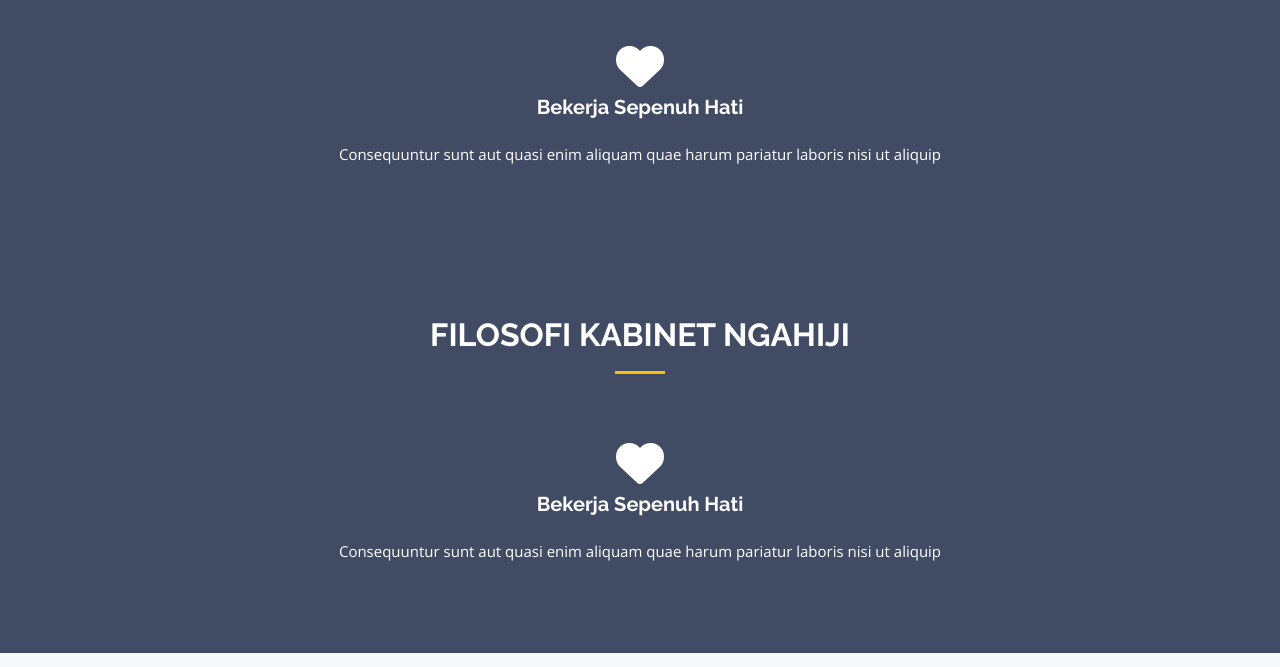
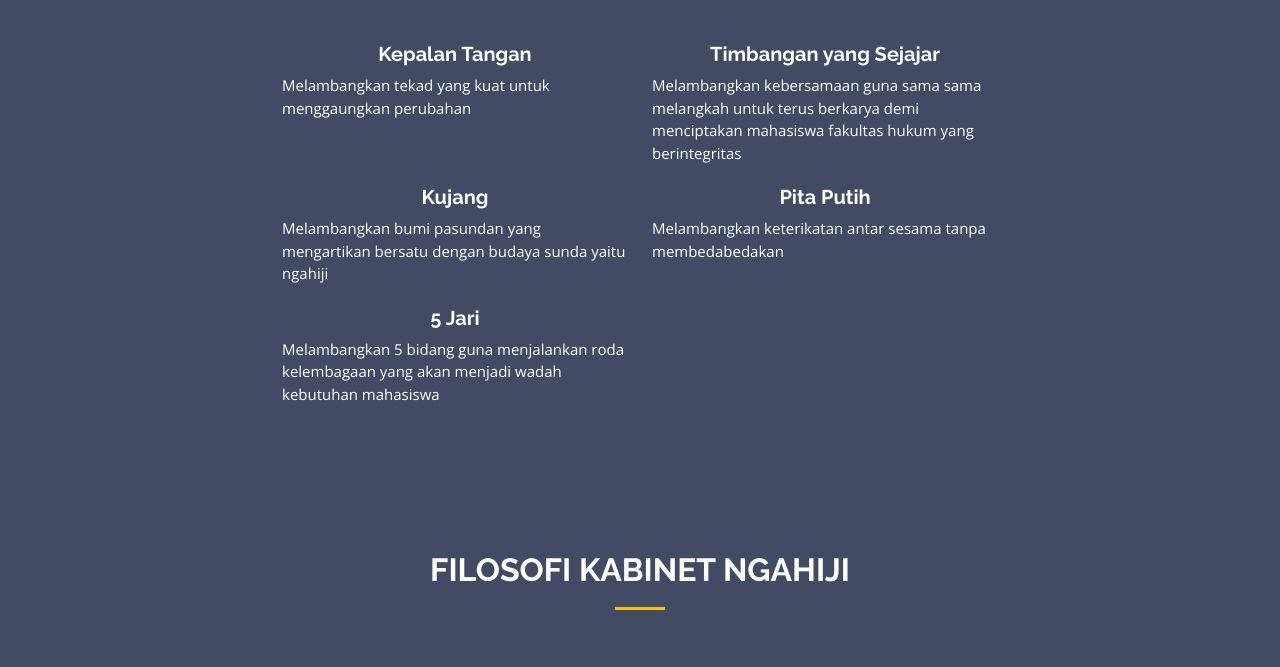
Before and after one commit to agungalfarisy/bem.github.io, a plain HTML site: page tentangKami.html in a window 1280 px wide. Shown: the part 1156-1823 px from the top of the page. Drawn offline with nearby package versions, Linux system fonts and the light colour scheme.

Commit message:
menambahkan file index dan tentanfg kami

```diff
--- a/tentangKami.html
+++ b/tentangKami.html
@@ -106,20 +106,39 @@
 
           </div>
           </div>
+          <div class="logo" style="padding: 10px 200px;">
           <div class="row">
-            <div class="col-lg-12 section-title">
-              <i class="fa-sharp fa-solid fa-heart mb-3">
-                <h4 class="btn-get-started scrollto">Bekerja Sepenuh Hati</h4>
-              </i>
-                <p>Consequuntur sunt aut quasi enim aliquam quae harum pariatur laboris nisi ut aliquip</p>
+            <div class="col-lg-6">
+                <h4 class="btn-get-started scrollto" style="text-align: center;">Kepalan Tangan</h4>
+                <p>Melambangkan tekad yang kuat untuk menggaungkan perubahan</p>
+            </div>
+
+            <div class="col-lg-6">
+              <h4 class="btn-get-started scrollto" style="text-align: center;">Timbangan yang Sejajar</h4>
+              <p>Melambangkan kebersamaan guna sama sama melangkah untuk terus berkarya demi menciptakan mahasiswa fakultas hukum yang berintegritas</p>
+          </div>
+          </div>
+
+          <div class="row">
+            <div class="col-lg-6">
+              <h4 class="btn-get-started scrollto" style="text-align: center;">Kujang</h4>
+              <p>Melambangkan bumi pasundan yang mengartikan bersatu dengan budaya sunda yaitu ngahiji</p>
+          </div>
+
+          <div class="col-lg-6">
+            <h4 class="btn-get-started scrollto" style="text-align: center;">Pita Putih</h4>
+            <p>Melambangkan keterikatan antar sesama tanpa membedabedakan</p>
+        </div>
+          </div>
+
+          <div class="row">
+            <div class="col-lg-6">
+                <h4 class="btn-get-started scrollto" style="text-align: center;">5 Jari</h4>
+                <p>Melambangkan 5 bidang guna menjalankan roda kelembagaan yang akan menjadi wadah kebutuhan mahasiswa</p>
             </div>
           </div>
-            <!-- <p>
-              Lorem ipsum dolor sit amet, consectetur adipiscing elit, sed do eiusmod tempor incididunt ut labore et dolore magna aliqua. Duis aute irure dolor in reprehenderit
-            </p> -->
-
+        </div>
               </div>
-
     </section>
     <!-- End About Section -->
 
@@ -141,11 +160,8 @@
   </div>
 
   <div class="row">
-    <div class="col-lg-12 section-title">
-      <i class="fa-sharp fa-solid fa-heart mb-3">
-        <h4 class="btn-get-started scrollto">Bekerja Sepenuh Hati</h4>
-      </i>
-        <p>Consequuntur sunt aut quasi enim aliquam quae harum pariatur laboris nisi ut aliquip</p>
+    <div class="container" style="padding: 10px 600px;">
+        <p>Bersatu dalam gerakan kesadaran mahasiswa demi kemaslahatan yang utuh, dengan menjungjung tekad kuat. kita bersama untuk Langkah-langkah perubahan guna fakultas hukum universitas pasundan yang berintegritas.</p>
     </div>
 
 </section>
```
Also changed, not shown: index.html (+19 -3 lines).
